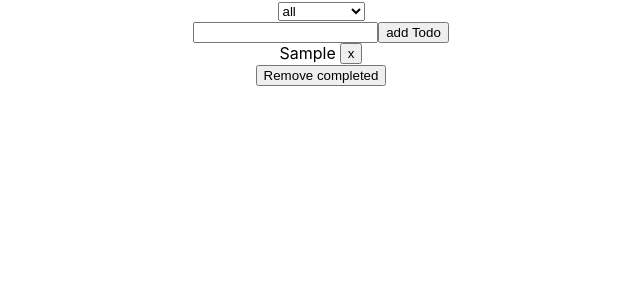
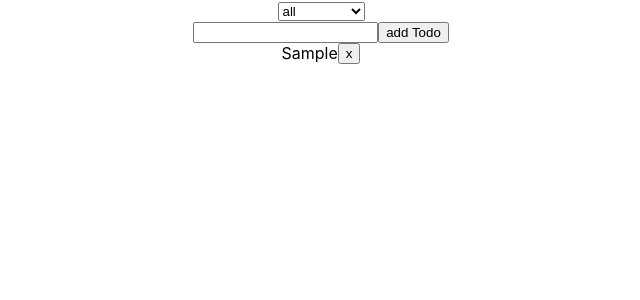
Before and after one commit to ssiddhesh64/todo-list-react-app, a React (Create React App) app: page / in a window 1280 px wide. Both pictures are taken after typing "Sample" into the empty fields and a click on the button "add Todo". Shown: the top 300 px of the page, without its empty margins (319-959 px from the left). Built offline with nearby package versions, Linux system fonts and the light colour scheme.

Commit message:
remove completed todos

```diff
--- a/src/Components/Todo.js
+++ b/src/Components/Todo.js
@@ -10,7 +10,7 @@ export const Todo = ({title, onClick, completed, onDelete}) => {
             onClick={onClick}>
                 {title}
             </div>
-            <button onClick={onDelete} style={{marginLeft: 4}}> x </button>
+            <button onClick={onDelete}> x </button>
         </div>
     )
 }
--- a/src/Components/Todos.js
+++ b/src/Components/Todos.js
@@ -62,9 +62,17 @@ export const Todos = () => {
                 return <Todo onDelete={() => handleDeleteTodo(todo.id)} key={todo.id} title={todo.text} onClick={() => handleToggle(todo.id)} completed={todo.completed}/>
             })}
 
-            <button className="mt-4" type="button" onClick={handleRemoveComplete}>
+            {currentTodos.some(todo => todo.completed) ? (
+            <div>
+                <button onClick={handleRemoveComplete}>
+                remove complete
+                </button>
+            </div>
+            ) : null}
+
+            {/* <button className="mt-4" type="button" onClick={handleRemoveComplete}>
                 Remove completed
-            </button>
+            </button> */}
         </div>
     )
 }
```
